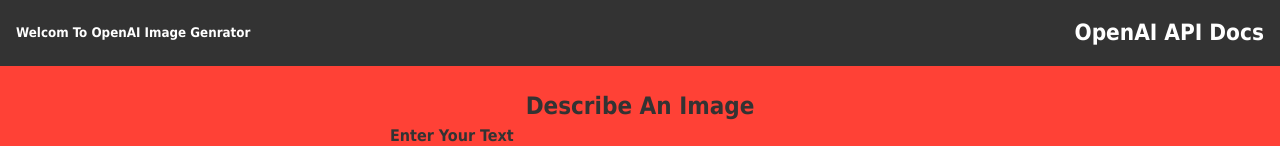
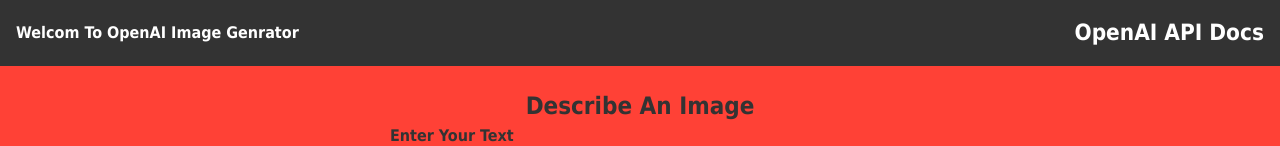
Before and after one commit to ananddubey1999/AI, a website: page public/index.html in a window 1280 px wide. Shown: the top 146 px of the page. Drawn offline with Linux system fonts and the light colour scheme.

Commit message:
Update index.html

```diff
--- a/public/index.html
+++ b/public/index.html
@@ -21,7 +21,7 @@
     <header>
       <div class="navbar">
         <div class="logo">
-          <h5>Welcom To OpenAI Image Genrator</h5>
+          <h4>Welcom To OpenAI Image Genrator</h4>
         </div>
         <div class="nav-links">
           <ul>
```
